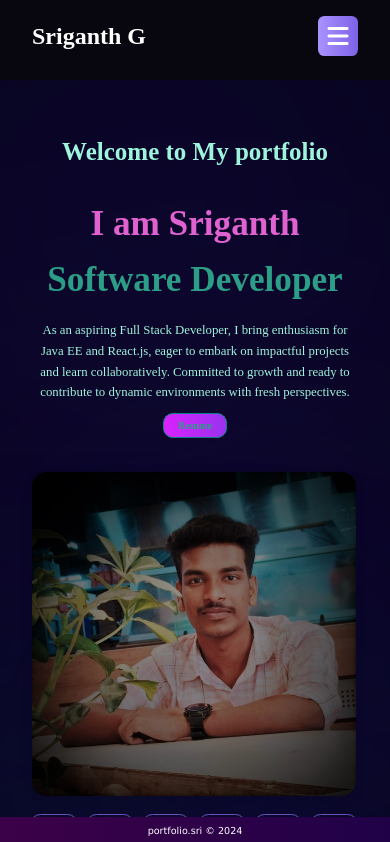
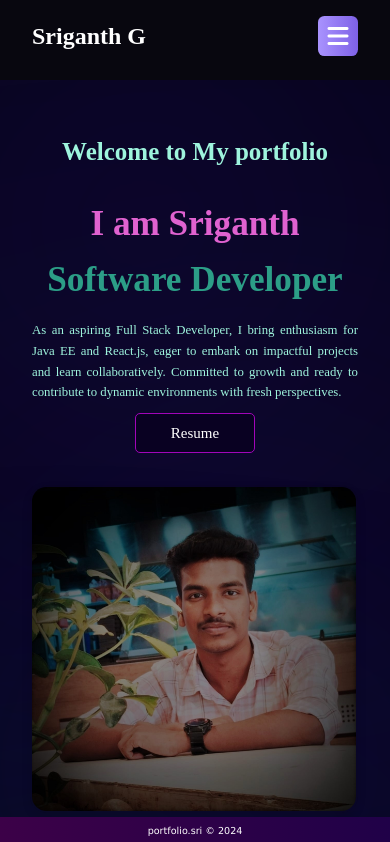
Before and after one commit to sriganth27/sriwebsite, a React (Vite) app: page / in a window 390 px wide. Shown: the top 842 px of the page. Built offline with nearby package versions, Linux system fonts and the light colour scheme.

Commit message:
resume update

```diff
--- a/src/component/Hero/Hero.css
+++ b/src/component/Hero/Hero.css
@@ -147,7 +147,7 @@ font-family: Ostrich Sans;
 /* Hero.css */
 /* Hero.css */
 .btn2 {
-  background-image: linear-gradient(to right, #DA22FF 0%, #9733EE 51%, #DA22FF 100%);
+ background-color: #090122;
 margin-top: 10px;
 
   padding: 10px 20px;  /* Reduced padding */
@@ -155,9 +155,9 @@ margin-top: 10px;
   text-transform: capitalize;
   transition: 0.5s;
   background-size: 200% auto;
-  color: rgb(139, 8, 78);
-  border-radius: 10px;
-  border: 1.5px solid rgb(8, 126, 139);
+
+  border-radius: 5px;
+  border: 1.5px solid rgb(161, 5, 185);
 
   display: inline-block;  /* Changed to inline-block for natural width */
 }
@@ -166,23 +166,25 @@ margin-top: 10px;
   background-position: right center; /* Change the direction of the change here */
   color: #a6065b;
   text-decoration: none;
+  border: 1.5px solid rgb(185, 5, 71);
 }
 
 .btn2 a {
   text-decoration: none;
-  color: #2c9e87;
+  color: #fff;
   padding: 5px 15px;  /* Reduced padding */
   border-radius: 20px solid;
   font-size: 14px;  /* Reduced font size */
-  font-weight: bold;
+
   display: inline-block;
-  font-size: 18px;
+  font-size: 20px;
   font-family: Ostrich Sans;
 
 }
 
 .btn2 a:hover {
   color: #2c9e87;
+
 }
 
 @media (max-width: 1025px) {
@@ -198,6 +200,7 @@ margin-top: 10px;
   .hero-content p {
     font-size: 0.9rem;
     line-height: 1.6rem;
+    text-align: justify;
   }
 
   .tech-icon {
@@ -212,12 +215,16 @@ margin-top: 10px;
   }
 
   .btn2 {
-    padding: 8px 16px;
+    margin-top: 10px;
+    padding: 4px 8px;
+
+    width: 120px;
+    height: 40px;
   }
 
   .btn2 a {
-    padding: 4px 12px;
-    font-size: 13px;
+    padding: 2px 6px;
+    font-size: 18px;
   }
 }
 
@@ -257,12 +264,13 @@ margin-top: 10px;
     align-items: center;
     justify-content: center;
     margin-top: 10px;
-
+    width: 120px;
+    height: 40px;
   }
 
   .btn2 a {
     padding: 2px 6px;
-    font-size: 10px;
+    font-size: 18px;
   }
 }
 
@@ -270,6 +278,7 @@ margin-top: 10px;
   .hero-content p {
     font-size: 0.8rem;
     line-height: 1.3rem;
+    text-align: justify;
   }
 
   .hero-content h2 ,
@@ -310,12 +319,13 @@ margin-top: 10px;
     align-items: center;
     justify-content: center;
     margin-top: 10px;
-
+    width: 120px;
+    height: 40px;
   }
 
   .btn2 a {
     padding: 2px 6px;
-    font-size: 10px;
+    font-size: 15px;
   }
 }
 
@@ -328,12 +338,17 @@ margin-top: 10px;
     align-items: center;
     justify-content: center;
     margin-top: 10px;
+    width: 120px;
+    height: 40px;
+
 
   }
-
+.hero-content p {
+  text-align: justify;
+}
   .btn2 a {
     padding: 2px 6px;
-    font-size: 10px;
+    font-size: 15px;
   }
   .hero-img {
     gap: 1rem;
```
